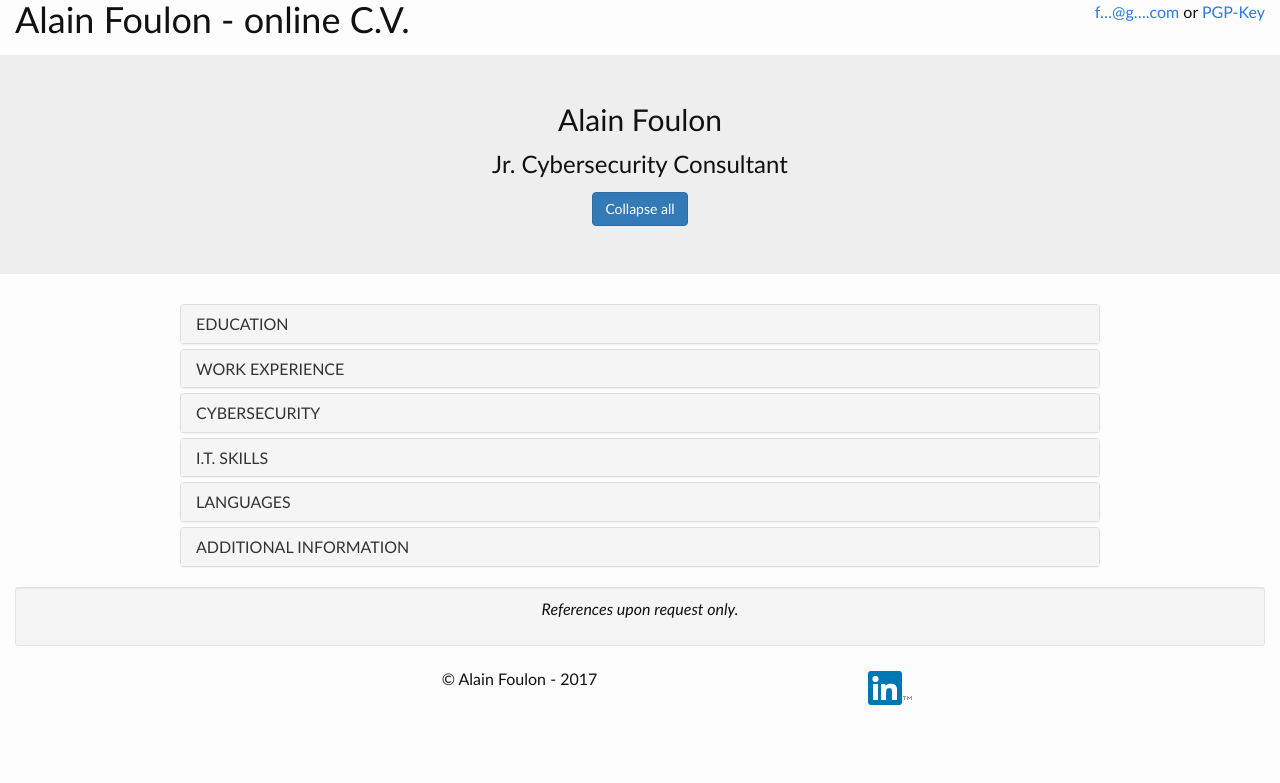
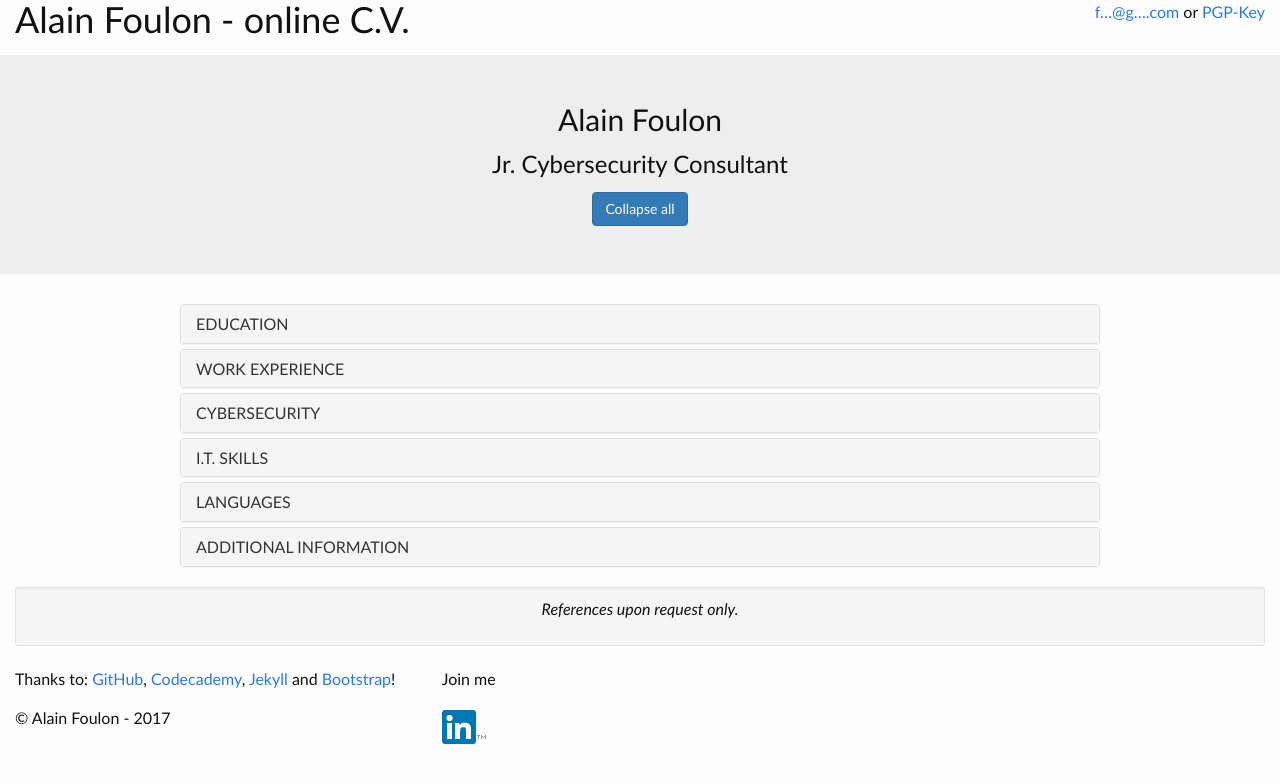
Before and after one commit to Alainfou/Alainfou.github.io, a Jekyll site: the page index.html, which Jekyll copies as it is, in a window 1280 px wide. Shown: the top 783 px of the page. Built offline with Jekyll 4.4.1, drawn with Linux system fonts in a browser that asks for light colours; nearby versions of some CDN libraries.

Commit message:
Update index.html

```diff
--- a/index.html
+++ b/index.html
@@ -56,7 +56,7 @@
 							</li>
 							<li class="list-group-item"><strong>2014 – 2015:</strong> <em>French-German Master studies in Computer Science</em> (ISFATES-DFHI), Informatik PIM-KIM) at the university of applied sciences Hochschule fu&#776;r Technik und Wirtschaft – Saarbru&#776;cken (DE)
 							</li>
-							<li class="list-group-item"><strong>2014:</strong> <em><b>B.Sc.</b> in Computer Science</em> (Licence Informatique) at Université de Lorraine – Metz (FR)
+							<li class="list-group-item"><strong>2013 - 2014:</strong> <em><b>B.Sc.</b> in Computer Science</em> (Licence Informatique) at Université de Lorraine – Metz (FR)
 							</li>
 							<li class="list-group-item"><strong>2012 – 2013:</strong> <em>Exchange academic year in ECS</em> (European Computer Science) at the university of applied sciences TUAS Turun Ammattikorkeakoulu – Turku (FIN)
 							</li>
@@ -130,7 +130,8 @@
 							<li class="list-group-item"><strong>Hacking:</strong> CTF events; over 1000 points on <a href="https://www.root-me.org/en/Challenges/" target="_blank">Root-Me.org</a>
 								(pen-tests, forensics, reversing, cryptography…)
 							</li>
-							<li class="list-group-item"><strong>Involvement:</strong> participation to <a href="https://github.com/CIRCL/AIL-Framework" target="_blank">AIL-framework</a>
+							<li class="list-group-item"><strong>Involvement:</strong> participation to
+								<a href="https://github.com/CIRCL/AIL-Framework" target="_blank">AIL-framework</a>
 								(OSINT project) and <a href="https://www.iamthecavalry.org/about/overview/" target="_blank">I Am The Cavalry</a> (cyber-safety issues)
 							</li>
 						</ul>
@@ -178,7 +179,7 @@
 							</li>
 							<li class="list-group-item">Knowledge of Italian and Japanese (~A2)
 							</li>
-							<li class="list-group-item">Basics of Russian and Swedish (~A1)
+							<li class="list-group-item">Basics of Russian, Swedish, and other languages…
 							</li>
 						</ul>
 					</div>
@@ -229,7 +230,7 @@
 	<section class="container-fluid">
 		<div class="col-sm-2"></div>
 		<div class="well well-sm">
-			<p font-size="80%" align="center" id="contact" color="#111">
+			<p font-size="80%" align="center" id="contact" color="#a1a1a1">
 				<em>References upon request only.</em>
 			</p>
 		</div>
@@ -238,11 +239,16 @@
 
 	<footer class="container-fluid">
 		<div class="row">
-			<span class="col-sm-4"></span>
+			<span class="col-sm-4"><p>Thanks to: <a href="https://services.github.com/" target="_blank">GitHub</a>,
+					<a href="https://www.codecademy.com/learn/all" target="_blank">Codecademy</a>,
+					<a href="http://jekyllrb.com/" target="_blank">Jekyll</a> and
+					<a href="https://www.w3schools.com/bootstrap/" target="_blank">Bootstrap</a>!
+			</span>
 			<span class="col-sm-4">
 				<p>&copy; Alain Foulon - 2017</p>
 			</span>
 			<span class="col-sm-4">
+				<p>Join me</p>
 				<a href="https://www.linkedin.com/in/alain-foulon-6320b67a/" target="_blank">
 					<img src="/img/li42tm.gif">
 				</a>
```
